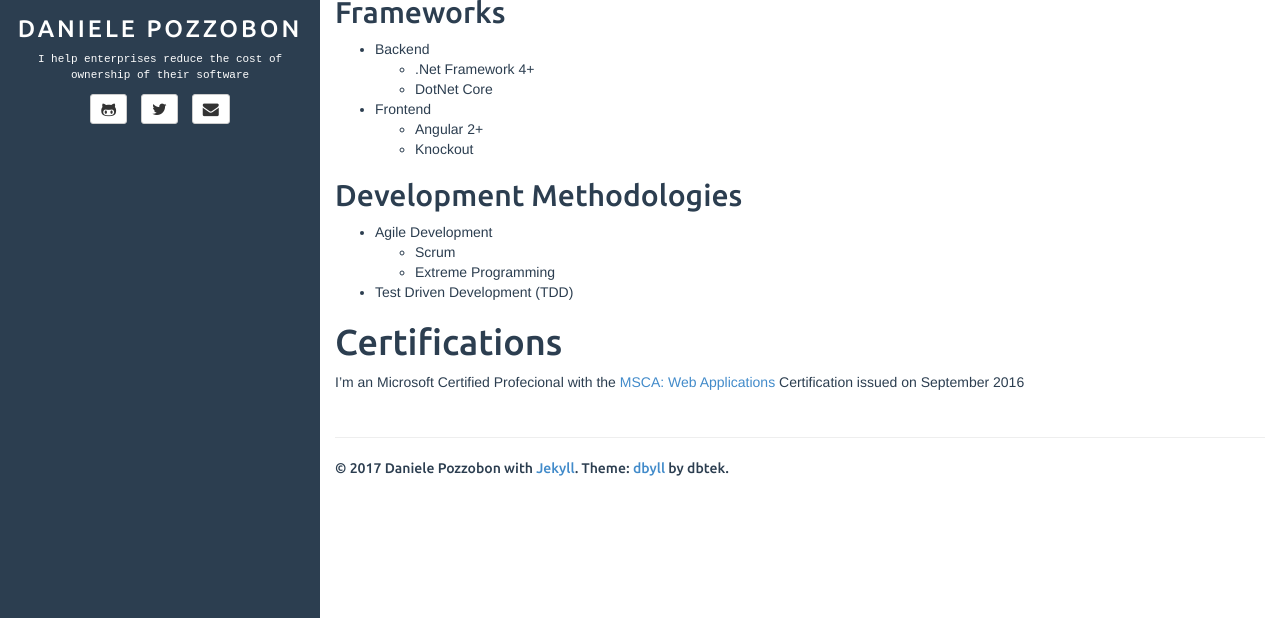
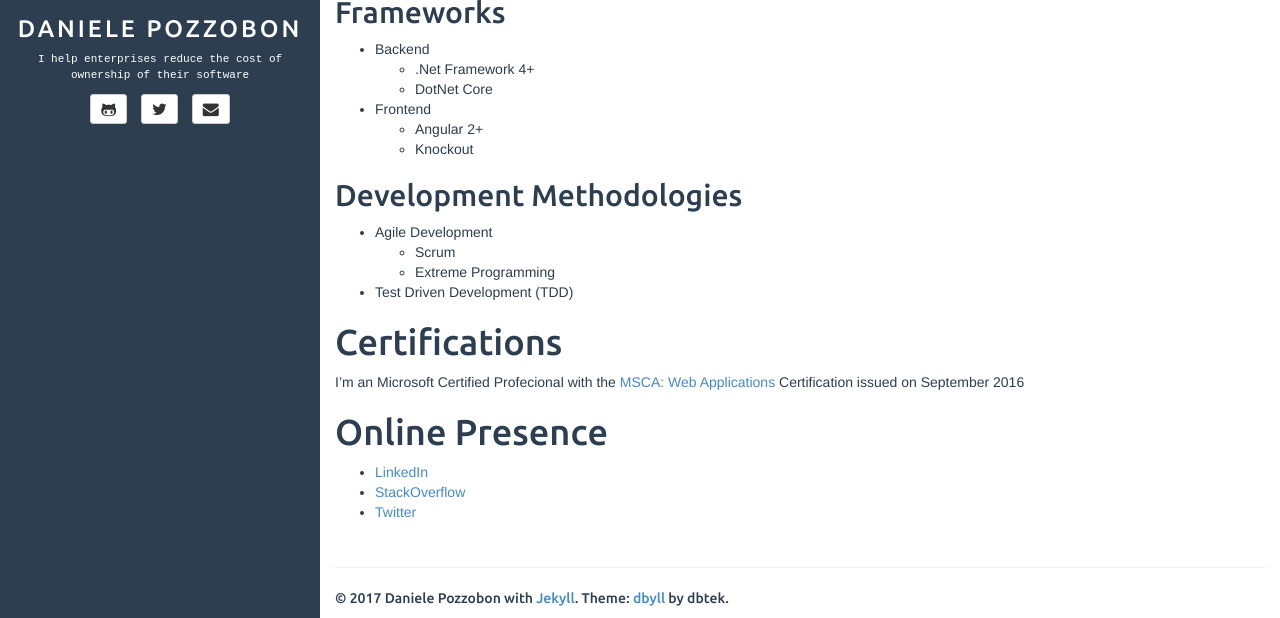
Before and after one commit to danielepo/danielepo.github.io, a Jekyll site: the page built from index.md, in a window 1280 px wide and 900 px high, scrolled down 1185 px, cut to the strip 282-900 px from the top of the window. Built offline with Jekyll 4.4.1, drawn with Linux system fonts in a browser that asks for light colours.

Commit message:
add online presence

```diff
--- a/index.md
+++ b/index.md
@@ -69,3 +69,8 @@ During the past tree years I've been working with a variety of Web Development t
 
 # Certifications
 I'm an Microsoft Certified Profecional with the [MSCA: Web Applications](https://www.youracclaim.com/badges/9c1650eb-fa14-42bb-9b74-b440e848aa0b/linked_in_profile) Certification issued on September 2016
+
+# Online Presence
+* [LinkedIn](https://www.linkedin.com/in/danielepozzobon/)
+* [StackOverflow](https://stackoverflow.com/users/story/456685)
+* [Twitter](https://twitter.com/pozzobondaniele)
```
